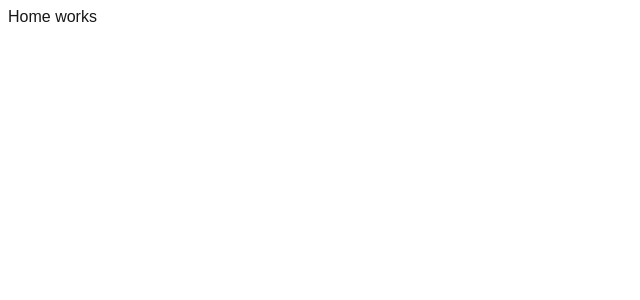
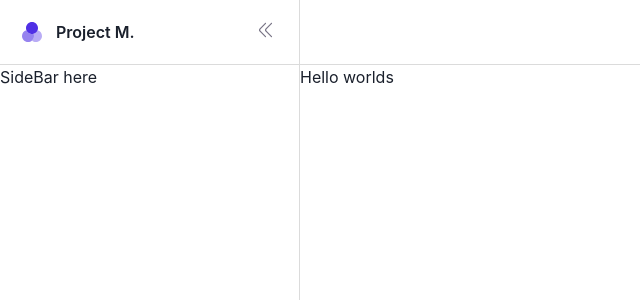
Before and after one commit to khanhvo198/kanban-board, a Next.js app: page / in a window 1280 px wide. Shown: the top 300 px of the page, without its empty margins (0-640 px from the left). Built offline with nearby package versions, Linux system fonts and the light colour scheme.

Commit message:
chore: config theme and layout

```diff
--- a/src/app/globals.css
+++ b/src/app/globals.css
@@ -1,27 +1,7 @@
-@tailwind base;
-@tailwind components;
-@tailwind utilities;
-
-:root {
-  --background: #ffffff;
-  --foreground: #171717;
-}
-
-@media (prefers-color-scheme: dark) {
-  :root {
-    --background: #0a0a0a;
-    --foreground: #ededed;
-  }
+html {
+  height: 100%
 }
 
 body {
-  color: var(--foreground);
-  background: var(--background);
-  font-family: Arial, Helvetica, sans-serif;
+  height: 100%
 }
-
-@layer utilities {
-  .text-balance {
-    text-wrap: balance;
-  }
-}
--- a/src/app/layout.tsx
+++ b/src/app/layout.tsx
@@ -1,4 +1,6 @@
+import { MainLayout } from "./components/layout/main";
 import "./globals.css";
+import { Providers } from "./providers";
 
 export default function RootLayout({
   children,
@@ -7,9 +9,12 @@ export default function RootLayout({
 }>) {
   return (
     <html lang="en">
-      <body
-      >
-        {children}
+      <body>
+        <Providers>
+          <MainLayout>
+            {children}
+          </MainLayout>
+        </Providers>
       </body>
     </html>
   );
--- a/src/app/lib/theme.ts
+++ b/src/app/lib/theme.ts
@@ -1,15 +1,17 @@
 import { extendTheme } from "@chakra-ui/react";
-import { mode, StyleFunctionProps } from "@chakra-ui/theme-tools"
-
+import { mode } from "@chakra-ui/theme-tools"
+import type { StyleFunctionProps } from "@chakra-ui/styled-system"
 
 const config = {
-  initialColorMode: 'dark',
-  useSystemColorMode: true
+  initialColorMode: 'light',
+  useSystemColorMode: false
 }
 
 const styles = {
   global: (props: StyleFunctionProps) => ({
-    bg: mode('gray.800', 'whiteAlpha.900')(props)
+    body: {
+      bg: mode("#fff", '#000')(props)
+    }
   })
 }
 
--- a/src/app/page.tsx
+++ b/src/app/page.tsx
@@ -1,7 +1,8 @@
 import Image from "next/image";
+import { MainLayout } from "./components/layout/main";
 
 export default function Home() {
   return (
-    <div>Home works</div>
+    <div>Hello worlds</div>
   );
 }
```
